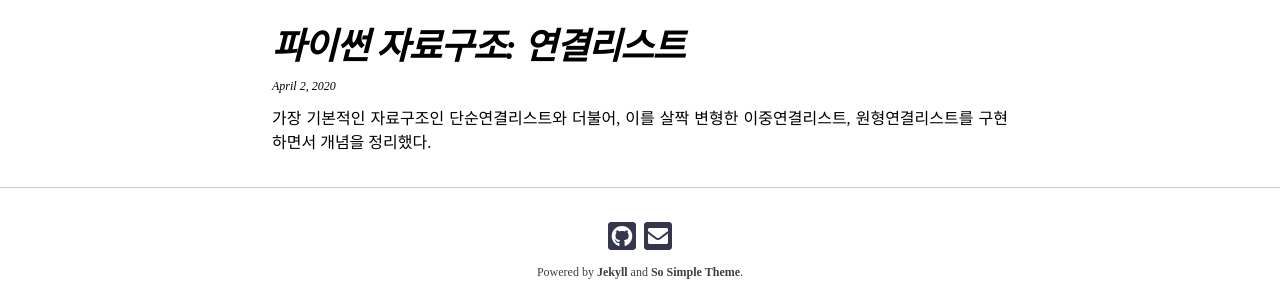
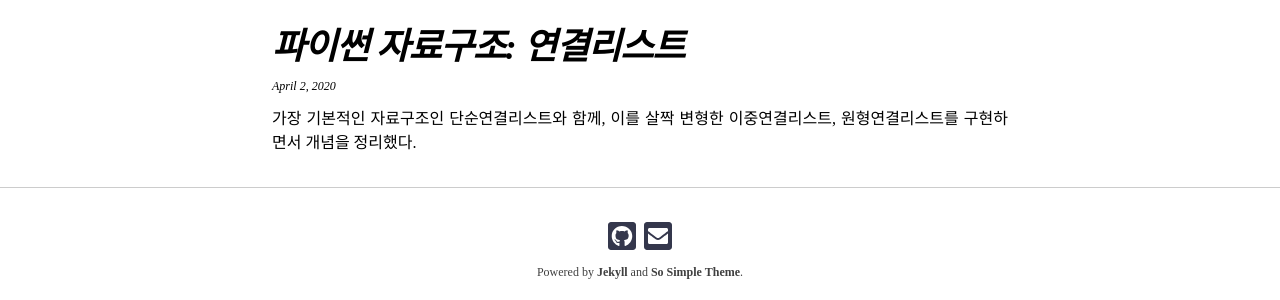
Before and after one commit to boreum0302/blog, a Jekyll site: the page built from index.html, in a window 1280 px wide. Shown: the part 1145-1445 px from the top of the page. Built offline with Jekyll 4.4.1, drawn with Linux system fonts in a browser that asks for light colours; nearby versions of some CDN libraries; some web fonts are replaced; the list of posts is cut into pages by our own code.

Commit message:
Update 2020-04-02-linked-list.md

```diff
--- a/_posts/2020-04-02-linked-list.md
+++ b/_posts/2020-04-02-linked-list.md
@@ -6,7 +6,7 @@ tags:
   - python
 ---
 
-가장 기본적인 자료구조인 단순연결리스트와 더불어, 이를 살짝 변형한 이중연결리스트, 원형연결리스트를 구현하면서 개념을 정리했다.
+가장 기본적인 자료구조인 단순연결리스트와 함께, 이를 살짝 변형한 이중연결리스트, 원형연결리스트를 구현하면서 개념을 정리했다.
 
 - TABLE OF CONTENTS
 {:toc}
```
